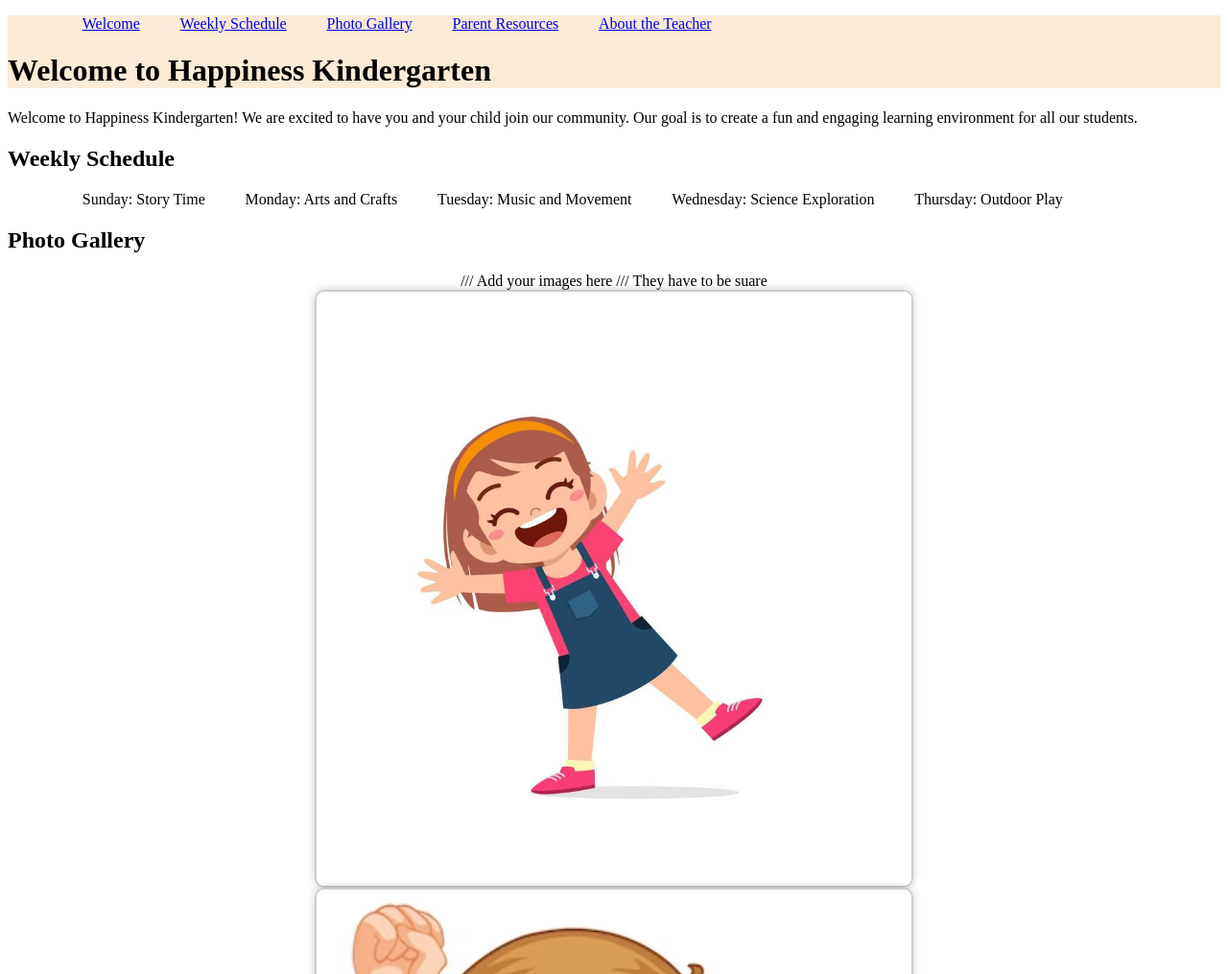
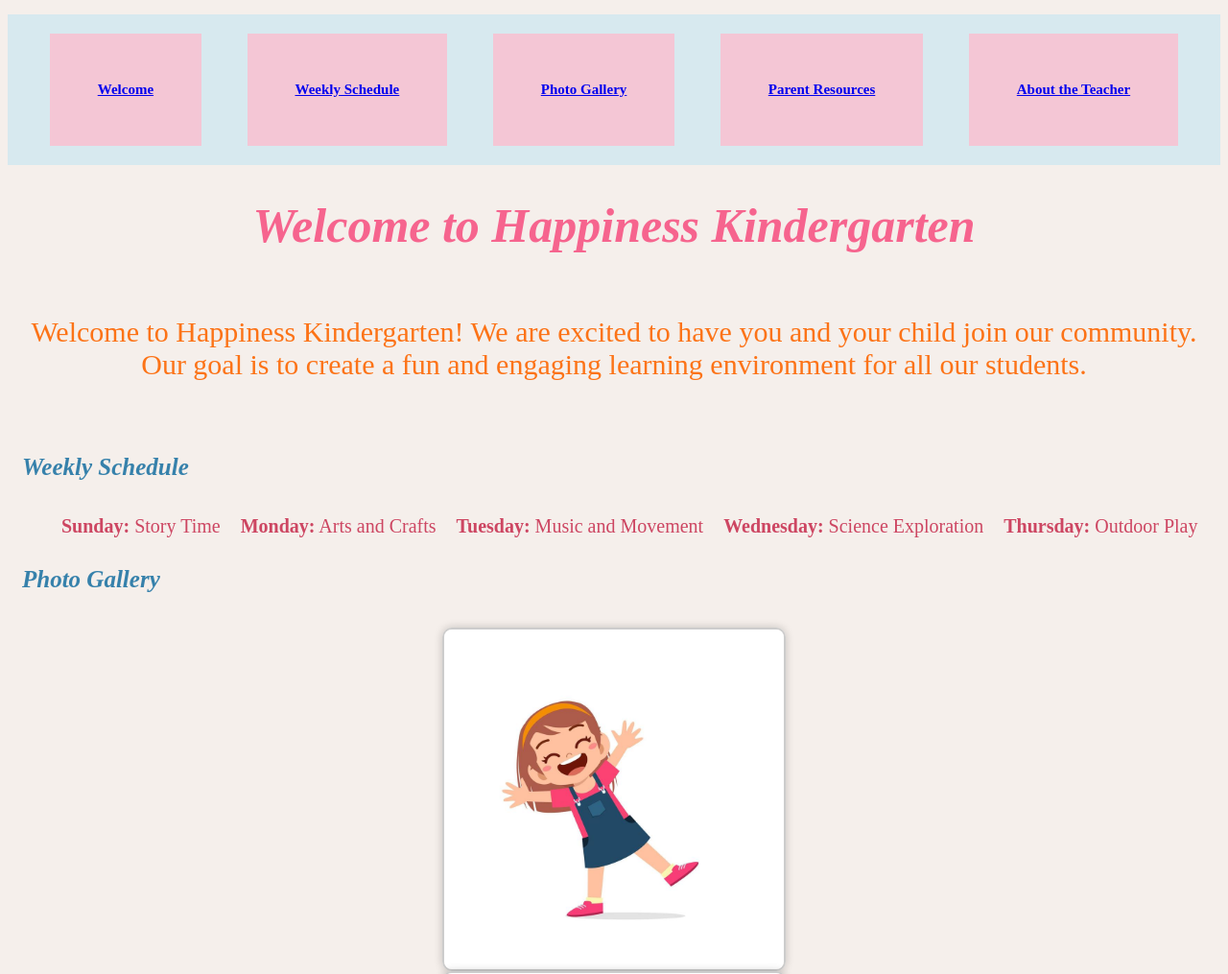
Before and after one commit to naldallal/a1, a plain HTML site: page index.html in a window 1280 px wide. Shown: the top 1015 px of the page at 96% size. Drawn offline with Linux system fonts and the light colour scheme.

Commit message:
Init css

```diff
--- a/index.html
+++ b/index.html
@@ -18,20 +18,21 @@
     <meta charset="UTF-8">
     <meta name="viewport" content="width=device-width, initial-scale=1.0">
     <title>Happiness Kindergarten</title>
-    <link rel="stylesheet" href="/styles.css">
+    <link rel="stylesheet" href="styles.css">
 </head>
 <body>
     <header>
         <nav>
             <ul>
-                <li><a href="#welcome">Welcome</a></li>
-                <li><a href="#schedule">Weekly Schedule</a></li>
-                <li><a href="#gallery">Photo Gallery</a></li>
-                <li><a href="#resources">Parent Resources</a></li>
-                <li><a href="#teacher">About the Teacher</a></li>
+                <li><a href="#welcome"><strong>Welcome</strong> </a></li>
+                <li><a href="#schedule"><strong>Weekly Schedule</strong> </a></li>
+                <li><a href="#gallery"><strong>Photo Gallery</strong> </a></li>
+                <li><a href="#resources"><strong> Parent Resources </strong></a></li>
+                <li><a href="#teacher"><strong>About the Teacher</strong></a></li>
             </ul>
         </nav>
-        <h1>Welcome to Happiness Kindergarten</h1>
+
+        <h1><strong>Welcome to Happiness Kindergarten</strong> </h1>
     </header>
 
     <main>
@@ -41,20 +42,21 @@
 
         <section id="schedule">
             <h2>Weekly Schedule</h2>
-            <ul>
-                <li>Sunday: Story Time</li>
-                <li>Monday: Arts and Crafts</li>
-                <li>Tuesday: Music and Movement</li>
-                <li>Wednesday: Science Exploration</li>
-                <li>Thursday: Outdoor Play</li>
+            <ul id="weekdays">
+                <li><b>Sunday:</b>  Story Time</li>
+                <li><b>Monday:</b>  Arts and Crafts</li>
+                <li><b>Tuesday:</b>  Music and Movement</li>
+                <li><b>Wednesday:</b> Science Exploration</li>
+                <li><b>Thursday:</b> Outdoor Play</li>
             </ul>
         </section>
 
         <section id="gallery">
             <h2>Photo Gallery</h2>
             <div class="gallery">
-                /// Add your images here
-                /// They have to be suare
+              <!--  /// Add your images here
+                /// They have to be suare -->
+
                 <img src="image.png" alt="Class Activity 1">
                 <img src="image1.png" alt="Class Activity 2">
                 <img src="image2.png" alt="Class Activity 3">
@@ -63,12 +65,12 @@
 
         <section id="resources">
             <h2>Parent Resources</h2>
-            <p>Check out our resources for parents, including tips on how to support your child's learning at home and important announcements.</p>
+            <p><b>Check out our resources for parents, including tips on how to support your child's learning at home and important announcements.</b></p>
         </section>
 
         <section id="teacher">
             <h2>About the Teacher</h2>
-            <p>Meet our wonderful teacher, Ms. Smith! She has over 10 years of experience in early childhood education and is passionate about creating a nurturing and stimulating environment for her students.</p>
+            <p><b>Meet our wonderful teacher, Ms. Smith! She has over 10 years of experience in early childhood education and is passionate about creating a nurturing and stimulating environment for her students.</b></p>
         </section>
     </main>
 
--- a/styles.css
+++ b/styles.css
@@ -1,23 +1,62 @@
 
-/* h1{
-    font-size: xx-small;
-} */
-header{
-  background-color: antiquewhite;
+body{ background:#F5EFEB;}
+nav ul {
+  font-size: 15px ;
+  background: #D7E9EF;
+  padding: 20px;
+  display: flex;
+  flex-direction:row ;
+  justify-content: space-between;
+  align-items: center;
+  flex-wrap:wrap;
+
 }
-ul li{
+nav ul li {
+ color: #D7E9EF ;
+ background-color:#F4C6D5 ;
+  padding: 50px 50px 50px 50px;
+  margin: auto;
+}
 
-  display:inline;
-  /* gap:5cm; */
-}
-li{
-  margin-inline-start: 1cm;
-}
+
+h1{color:#F6648E ; font-size: 50px; text-align: center ; font-style: oblique; }
+h2{color: #3681AB ; font-size: 25px; text-align:left ; font-style: oblique;
+padding: 10px 15px 15px 15px; ;}
+#welcome { color:#fc7317;font-size: 30px;text-align: center; font-style:inherit ;
+  border: 6px;
+  margin: auto;
+  padding: 2px 15px 15px 15px; }
+
+
+  ul li{
+
+    display:inline;
+  }
+  li{
+    margin-inline-start: 16px;
+  }
+
+#weekdays{
+  color:#cd4662;
+   font-size: 20px;
+    font-style:inherit ;
+   border: 3px;
+   margin:auto
+
+  }
+
+
+#resources{color:#cd4662; font-size: 20px; font-style:inherit ;
+  border: 3px;
+  margin:auto}
+#teacher{color:#cd4662; font-size: 20px; font-style:inherit ;
+    border: 3px;
+    margin:auto}
 
 .gallery {
     margin:auto;
-    width: 70%;
-    height: 70%;
+    width: 40%;
+    height: 40%;
     display: flex;
     flex-wrap: wrap;
     justify-content: center;
@@ -47,4 +86,5 @@ li{
     .gallery img {
       width: 100%;
     }
+
   }
```
